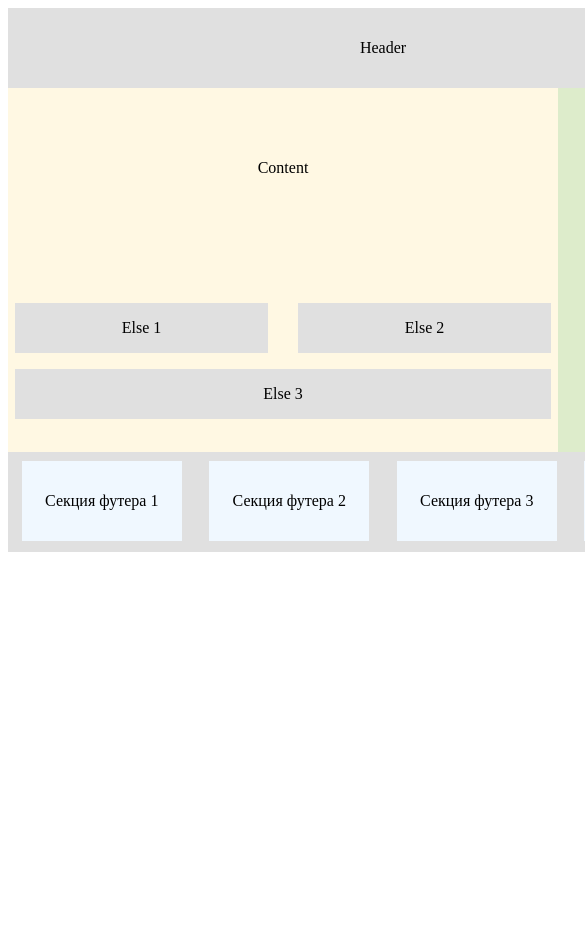
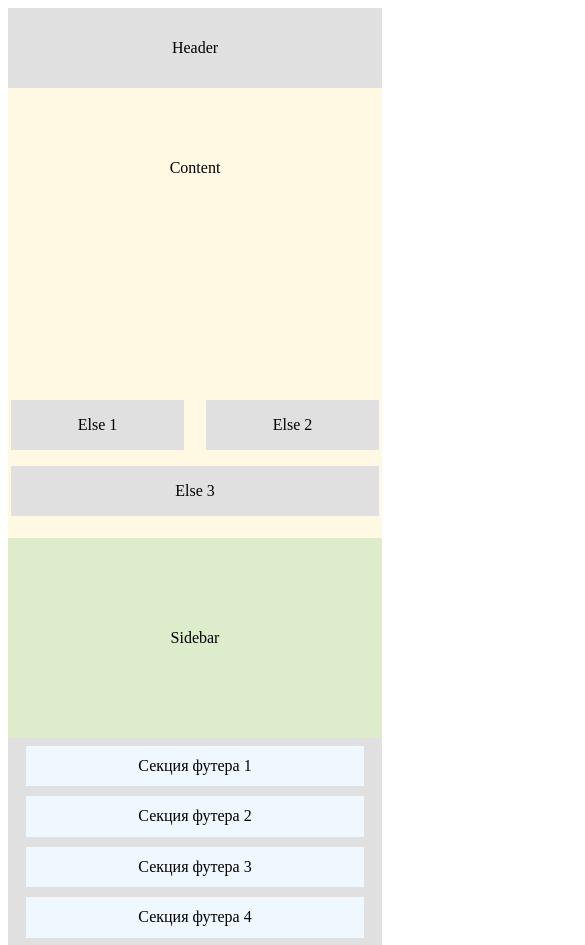
Before and after one commit to aartemenko0/week6_task2, a plain HTML site: page index.html in a window 390 px wide. Shown: the top 945 px of the page, 585 px wide, since content can reach past the window. Before the commit the page ends 844 px from the top, so only its background shows below. Drawn offline with Linux system fonts and the light colour scheme.

Commit message:
customising adaptability for different screen sizes

```diff
--- a/index.html
+++ b/index.html
@@ -24,7 +24,7 @@
       </aside>
       <footer class="footer">
         <div class="footer__grid">
-          <div class="footer__item item1">Секция футера 1</div>
+          <div class="footer__item">Секция футера 1</div>
           <div class="footer__item">Секция футера 2</div>
           <div class="footer__item">Секция футера 3</div>
           <div class="footer__item">Секция футера 4</div>
--- a/style.css
+++ b/style.css
@@ -35,27 +35,23 @@
 
 .wrapper {
   display: grid;
-  width: 750px;
-  height: 400px;
-  grid-template-columns: 1fr 200px;
-  grid-auto-rows: 80px 1fr 100px;
+  height: 100vh;
+  grid-template-columns: 3fr 1fr;
+  grid-auto-rows: 1fr 2fr 1fr;
 }
+
 .footer__grid {
   display: grid;
-  width: 750px;
   grid-template-columns: repeat(4, 1fr);
-  /* gap: 1rem; */
+  gap: 10px;
+  margin: 2% auto;
+  justify-items: center;
 }
 
 .footer__item {
-  display: flex;
-  align-items: center;
-  justify-content: center;
-  margin: 5% auto;
-  height: 80px;
-  width: 160px;
+  display: grid;
+  padding: 15% 23%;
   background-color: aliceblue;
-
 }
 
 .content_grid {
@@ -76,7 +72,8 @@
 
 .content_text {
   display: flex;
-  margin-bottom: 10%;
+  /* margin-bottom: 10%; */
+  margin-bottom: calc(54vh / 3);
   align-items: center;
   justify-content: center;
   line-height: 160px;
@@ -86,3 +83,49 @@
   width: 100%;
   grid-column: 1 / -1;
 }
+
+@media (max-width: 768px) {
+
+  .wrapper {
+    grid-auto-rows: 1fr 3fr 2fr;
+  }
+
+  .footer__grid {
+    display: grid;
+    grid-template-columns: 1fr;
+    grid-auto-rows: repeat(4, 1fr);
+  }
+
+  .footer__item {
+    padding: 3% 30%;
+  }
+}
+
+@media (max-width: 480px) {
+  .wrapper {
+    display: grid;
+    grid-template-columns: 1fr;
+    grid-auto-rows: 1fr 2fr 1fr 2fr;
+  }
+
+  .header {
+    grid-row: 1 / 2;
+    grid-column: 1 / -1;
+  }
+
+  .content {
+    grid-row: 2 / 3;
+    grid-column: 1 / -1;
+  }
+
+  .sidebar {
+    grid-row: 3 / 4;
+    grid-column: 1 / -1;
+  }
+
+  .footer {
+    grid-row: 4 / 5;
+    grid-column: 1 / -1;
+  }
+
+}
```
